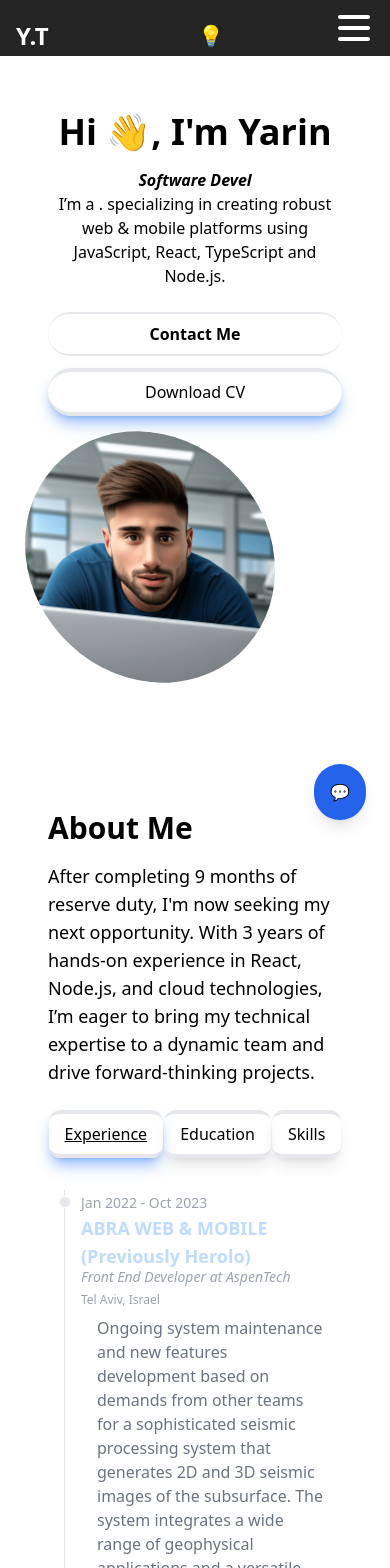
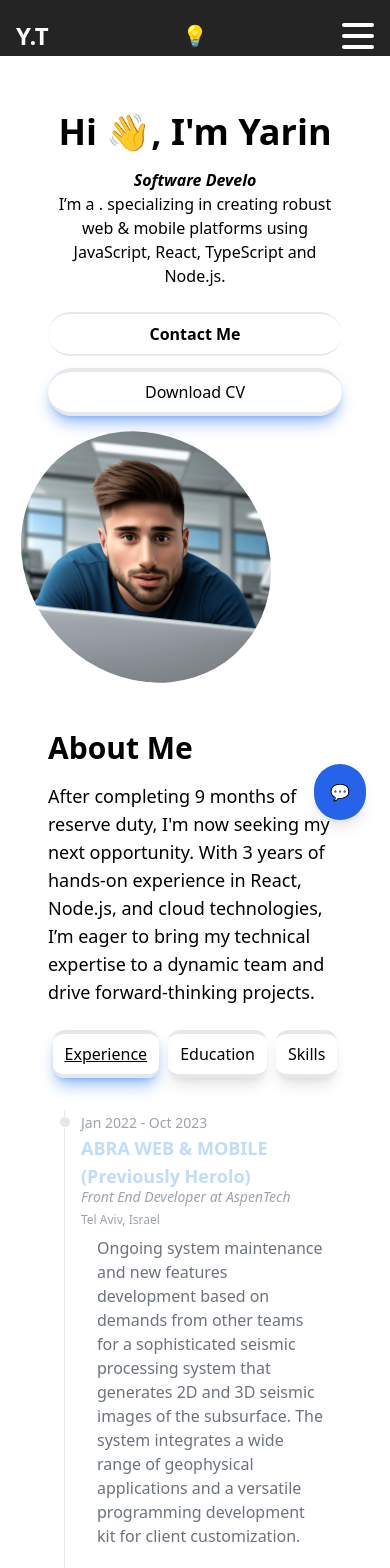
Before and after one commit to yarinTag/Y.T-Portfolio, a Next.js app: page / in a window 390 px wide. Shown: the top 1568 px of the page. Built offline with nearby package versions, Linux system fonts and the light colour scheme.

Commit message:
small changes fixed nav & bot

```diff
--- a/src/app/layout.tsx
+++ b/src/app/layout.tsx
@@ -25,10 +25,8 @@ export default function RootLayout({
   children: React.ReactNode;
 }>) {
   return (
-    <html lang='en'>
-      <body
-        className={`${geistSans.variable} ${geistMono.variable} antialiased`}
-      >
+    <html lang='en' suppressHydrationWarning>
+      <body className={`${geistSans.variable} ${geistMono.variable} `}>
         {children}
       </body>
     </html>
--- a/src/components/AnimatedText.tsx
+++ b/src/components/AnimatedText.tsx
@@ -18,16 +18,12 @@ const AnimatedText: React.FC<AnimatedTextProps> = ({ text, delay }) => {
         if (textRef.current.length < text.length) {
           textRef.current += text[textRef.current.length];
           setVisibleText(textRef.current);
-        } else {
-          forwardRef.current = false;
-        }
+        } else forwardRef.current = false;
       } else {
         if (textRef.current.length > 1) {
           textRef.current = textRef.current.slice(0, -1);
           setVisibleText(textRef.current);
-        } else {
-          forwardRef.current = true;
-        }
+        } else forwardRef.current = true;
       }
     };
 
@@ -40,7 +36,6 @@ const AnimatedText: React.FC<AnimatedTextProps> = ({ text, delay }) => {
     <p
       style={{
         animation: 'typewrite 2s steps(30, end)',
-        // color: 'white',
         fontStyle: 'italic',
         fontWeight: 'bold',
       }}
--- a/src/components/ChatBot.tsx
+++ b/src/components/ChatBot.tsx
@@ -7,11 +7,13 @@ const Chatbot = () => {
     { user: boolean; text: string }[]
   >([]);
   const [input, setInput] = React.useState('');
+  const [isPending, setIsPending] = React.useState(false);
 
   const handleSendMessage = async () => {
-    if (!input.trim()) return;
+    if (!input.trim() || isPending) return;
 
     setMessages((prev) => [...prev, { user: true, text: input }]);
+    setIsPending((prev) => !prev);
 
     try {
       const response = await fetch('/api/chat', {
@@ -23,12 +25,11 @@ const Chatbot = () => {
       if (response.ok) {
         const { reply } = await response.json();
         setMessages((prev) => [...prev, { user: false, text: reply }]);
-      } else {
+      } else
         setMessages((prev) => [
           ...prev,
           { user: false, text: 'Something went wrong. Please try again.' },
         ]);
-      }
     } catch (_error) {
       setMessages((prev) => [
         ...prev,
@@ -40,6 +41,7 @@ const Chatbot = () => {
     }
 
     setInput('');
+    setIsPending((prev) => !prev);
   };
 
   return (
@@ -91,10 +93,12 @@ const Chatbot = () => {
               value={input}
               onChange={(e) => setInput(e.target.value)}
               onKeyDown={(e) => e.key === 'Enter' && handleSendMessage()}
+              disabled={isPending}
             />
             <button
               className='bg-blue-600 text-white p-2 rounded-r-lg hover:bg-blue-700'
               onClick={handleSendMessage}
+              disabled={isPending}
             >
               Send
             </button>
--- a/src/components/about/About.tsx
+++ b/src/components/about/About.tsx
@@ -1,6 +1,6 @@
-import { Timeline, TimelineItem } from '../TimelineItem';
+import { Timeline, TimelineItem } from '../timeline/TimelineItem';
 import Tab from '../tab/Tab';
-import Skill from '../Skill';
+import Skill from '../skill/Skill';
 
 const experienceData = [
   {
@@ -115,7 +115,7 @@ const tabs = [
 
 const AboutSection = () => {
   return (
-    <section className='container my-24 mx-auto px-12 py-4' id='about'>
+    <section className='container my-4 mx-auto px-12 py-4' id='about'>
       <div className='md:order-2'></div>
       <div className='md:order-1 flex flex-col justify-center'>
         <h2 className='text-3xl font-bold mb-4'>About Me</h2>
--- a/src/components/navbar/StyledBurger.tsx
+++ b/src/components/navbar/StyledBurger.tsx
@@ -14,7 +14,7 @@ const StyledBurger = ({ isOpen, toggleMenu }: Props) => {
   return (
     <div
       className={`
-        fixed top-3 right-5 z-20 flex flex-col justify-around w-8 h-8
+         z-20 flex flex-col justify-around w-8 h-8
         cursor-pointer md:hidden
       `}
       onClick={handleOpen}
--- a/src/components/tab/Tab.tsx
+++ b/src/components/tab/Tab.tsx
@@ -15,11 +15,11 @@ const Tab = ({ tabs }: TabProps) => {
 
   return (
     <div className='flex flex-col'>
-      <div className='flex justify-around'>
+      <div className='flex justify-around sm:space-between'>
         {tabs.map((tab, index) => (
           <button
             key={index}
-            className={`px-4 py-2 border-y-4 rounded-xl shadow-lg shadow-blue-500/50${
+            className={`px-3 py-2 border-y-4 rounded-xl shadow-lg shadow-blue-500/50${
               index === activeTab
                 ? ' underline'
                 : 'bg-gray-200 hover:bg-gray-400'
```
Also changed, not shown: src/components/skill/Skill.tsx (renamed from src/components/Skill.tsx), src/components/timeline/TimelineItem.tsx (renamed from src/components/TimelineItem.tsx).
